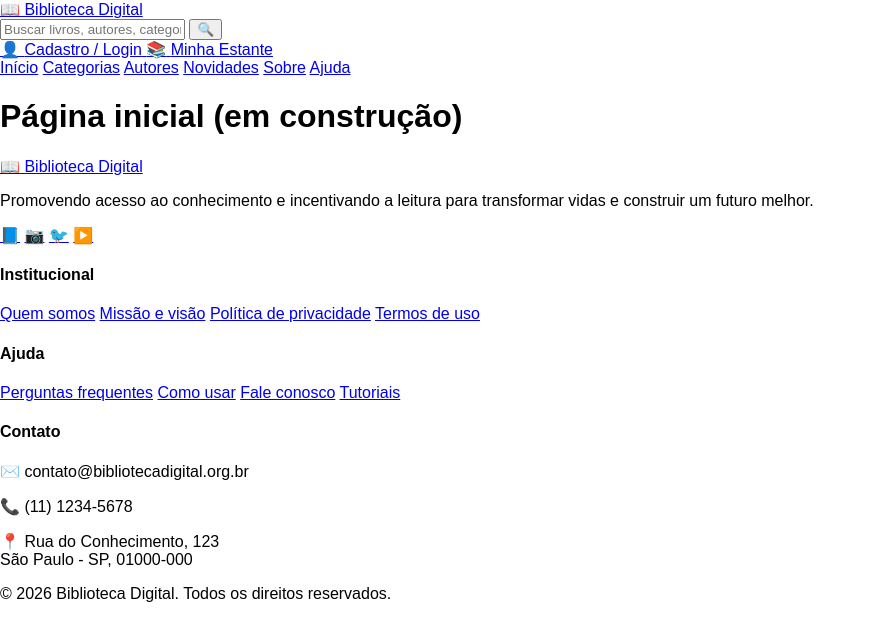
After one commit to NB-Sliced/TrabalhoFinal-Web, a Django app: page / in a window 1280 px wide. The commit adds this page. Shown: the top 641 px of the page, without its empty margins (0-876 px from the left). Run offline with Django 5.2, Linux system fonts and the light colour scheme.

Commit message:
Estrutura base com footer e header feios ainda , e com todos os apps vinculados com a url pai do projeto

```diff
--- a/biblioteca_digital/settings.py
+++ b/biblioteca_digital/settings.py
@@ -58,7 +58,7 @@ ROOT_URLCONF = 'biblioteca_digital.urls'
 TEMPLATES = [
     {
         'BACKEND': 'django.template.backends.django.DjangoTemplates',
-        'DIRS': [],
+        'DIRS': [BASE_DIR / 'templates'],
         'APP_DIRS': True,
         'OPTIONS': {
             'context_processors': [
@@ -119,3 +119,7 @@ USE_TZ = True
 # https://docs.djangoproject.com/en/6.0/howto/static-files/
 
 STATIC_URL = 'static/'
+
+STATICFILES_DIRS = [
+    BASE_DIR / 'static',
+]
--- a/biblioteca_digital/urls.py
+++ b/biblioteca_digital/urls.py
@@ -1,22 +1,9 @@
-"""
-URL configuration for biblioteca_digital project.
-
-The `urlpatterns` list routes URLs to views. For more information please see:
-    https://docs.djangoproject.com/en/6.0/topics/http/urls/
-Examples:
-Function views
-    1. Add an import:  from my_app import views
-    2. Add a URL to urlpatterns:  path('', views.home, name='home')
-Class-based views
-    1. Add an import:  from other_app.views import Home
-    2. Add a URL to urlpatterns:  path('', Home.as_view(), name='home')
-Including another URLconf
-    1. Import the include() function: from django.urls import include, path
-    2. Add a URL to urlpatterns:  path('blog/', include('blog.urls'))
-"""
 from django.contrib import admin
-from django.urls import path
+from django.urls import path , include
 
 urlpatterns = [
     path('admin/', admin.site.urls),
+    path('reserva/', include('reservas.urls')),
+    path('', include('catalogo.urls')),
+    path('cadastro', include('usuarios.urls'))
 ]
--- /dev/null
+++ b/catalogo/templates/catalogo/home.html
@@ -0,0 +1,5 @@
+{% extends 'base.html' %}
+
+{% block content %}
+<h1>Página inicial (em construção)</h1>
+{% endblock %}
--- /dev/null
+++ b/catalogo/urls.py
@@ -0,0 +1,8 @@
+from django.urls import path
+from . import views
+
+app_name = 'catalogo'
+
+urlpatterns = [
+    path('', views.home, name='home'),
+]
--- a/catalogo/views.py
+++ b/catalogo/views.py
@@ -1,3 +1,4 @@
 from django.shortcuts import render
 
-# Create your views here.
+def home(request):
+    return render(request,'catalogo/home.html')
--- /dev/null
+++ b/reservas/templates/reservas/reserva_list.html
@@ -0,0 +1,5 @@
+{% extends 'base.html' %}
+
+{% block content %}
+<h1>Minhas Reservas (em construção)</h1>
+{% endblock %}
--- /dev/null
+++ b/reservas/urls.py
@@ -0,0 +1,8 @@
+from django.urls import path
+from . import views
+
+app_name = 'reservas'
+
+urlpatterns = [
+    path('', views.ver_reserva, name='ver_reserva'),
+]
--- a/reservas/views.py
+++ b/reservas/views.py
@@ -1,3 +1,4 @@
 from django.shortcuts import render
 
-# Create your views here.
+def ver_reserva(request):
+    return render(request, 'reservas/reserva_list.html')
--- /dev/null
+++ b/static/css/base.css
@@ -0,0 +1,4 @@
+body {
+    margin: 0;
+    font-family: Arial, sans-serif;
+}
--- /dev/null
+++ b/static/js/base.js
@@ -0,0 +1 @@
+console.log('base.js carregado');
--- a/templates/base.html
+++ b/templates/base.html
@@ -1,9 +1,12 @@
+{% load static %}
 <!DOCTYPE html>
 <html lang="pt-br">
 <head>
     <meta charset="UTF-8">
     <meta name="viewport" content="width=device-width, initial-scale=1.0">
-    <title>Biblioteca Digital</title>
+    <title>{% block title %}Biblioteca Digital{% endblock %}</title>
+    <link rel="stylesheet" href="{% static 'css/base.css' %}">
+    {% block extra_css %}{% endblock %}
 </head>
 <body>
 
@@ -39,8 +42,59 @@
         <a href="#">Sobre</a>
         <a href="#">Ajuda</a>
     </nav>
-
 </header>
 
+<main class="conteudo">
+    {% block content %}
+    {% endblock %}
+</main>
+
+<footer class="footer">
+    <div class="footer-topo">
+        <div class="footer-coluna footer-sobre">
+            <a href="{% url 'catalogo:home' %}" class="logo">
+                <span class="logo-icone">📖</span>
+                Biblioteca Digital
+            </a>
+            <p>Promovendo acesso ao conhecimento e incentivando a leitura para transformar vidas e construir um futuro melhor.</p>
+            <div class="footer-social">
+                <a href="#" aria-label="Facebook">📘</a>
+                <a href="#" aria-label="Instagram">📷</a>
+                <a href="#" aria-label="Twitter">🐦</a>
+                <a href="#" aria-label="YouTube">▶️</a>
+            </div>
+        </div>
+
+        <div class="footer-coluna">
+            <h4>Institucional</h4>
+            <a href="#">Quem somos</a>
+            <a href="#">Missão e visão</a>
+            <a href="#">Política de privacidade</a>
+            <a href="#">Termos de uso</a>
+        </div>
+
+        <div class="footer-coluna">
+            <h4>Ajuda</h4>
+            <a href="#">Perguntas frequentes</a>
+            <a href="#">Como usar</a>
+            <a href="#">Fale conosco</a>
+            <a href="#">Tutoriais</a>
+        </div>
+
+        <div class="footer-coluna">
+            <h4>Contato</h4>
+            <p>✉️ contato@bibliotecadigital.org.br</p>
+            <p>📞 (11) 1234-5678</p>
+            <p>📍 Rua do Conhecimento, 123<br>São Paulo - SP, 01000-000</p>
+        </div>
+    </div>
+
+    <div class="footer-base">
+        <p>&copy; {% now "Y" %} Biblioteca Digital. Todos os direitos reservados.</p>
+    </div>
+</footer>
+
+<script src="{% static 'js/base.js' %}"></script>
+{% block extra_js %}{% endblock %}
 </body>
 </html>
--- /dev/null
+++ b/usuarios/templates/usuarios/cadastro.html
@@ -0,0 +1,5 @@
+{% extends 'base.html' %}
+
+{% block content %}
+<h1>Cadastro (em construção)</h1>
+{% endblock %}
--- /dev/null
+++ b/usuarios/urls.py
@@ -0,0 +1,8 @@
+from django.urls import path
+from . import views
+
+app_name = 'usuarios'
+
+urlpatterns = [
+    path('', views.cadastro, name='cadastro'),
+]
--- a/usuarios/views.py
+++ b/usuarios/views.py
@@ -1,3 +1,4 @@
 from django.shortcuts import render
 
-# Create your views here.
+def cadastro(request):
+    return render(request, 'usuarios/cadastro.html')
```
